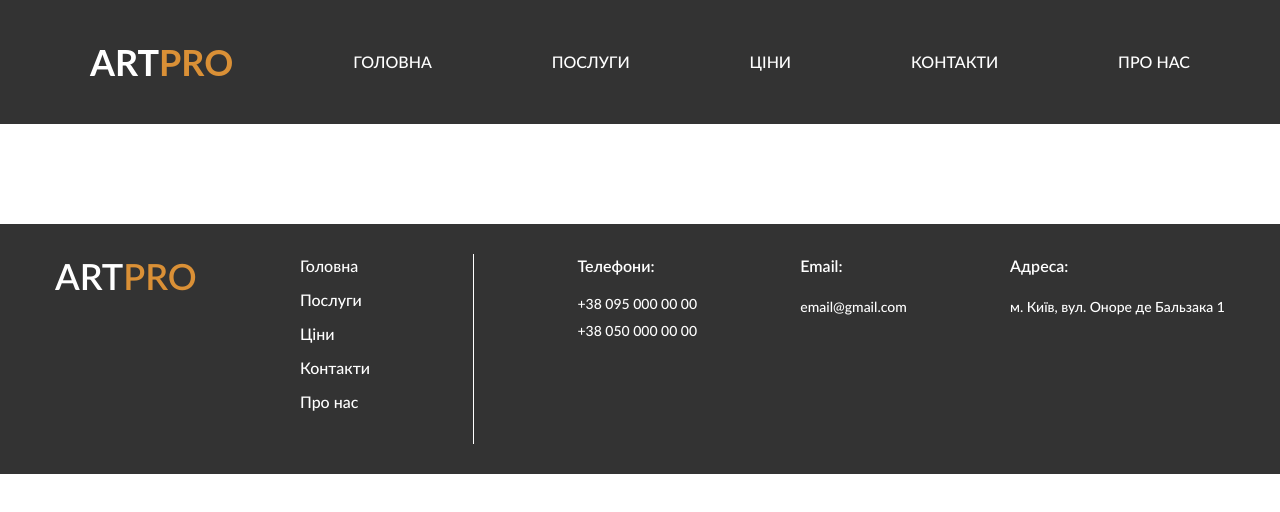
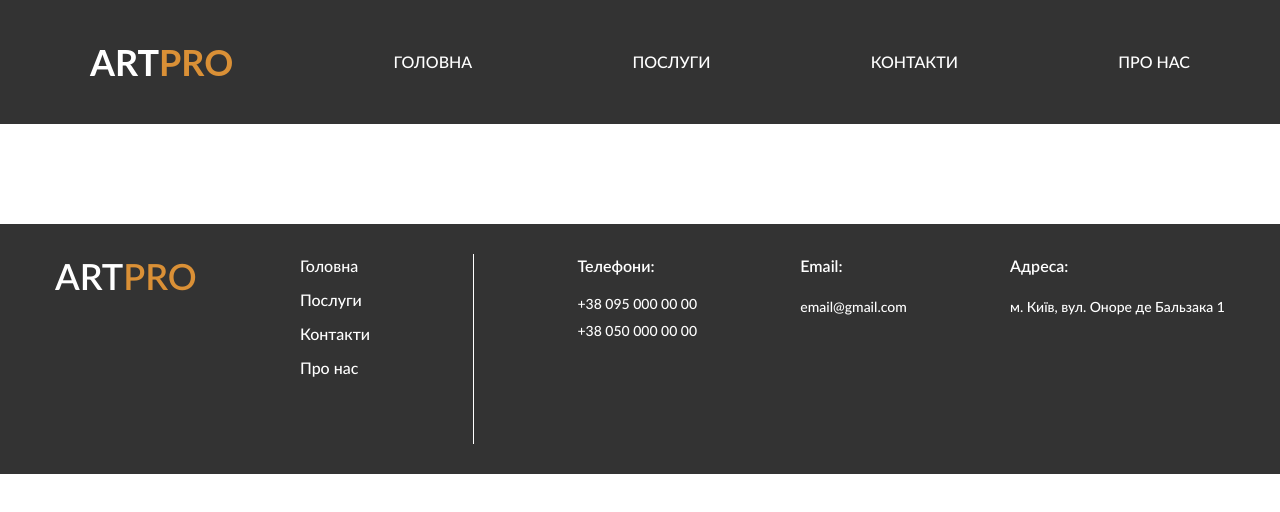
Before and after one commit to xurm0vi4/artpro, a plain HTML site: page about-us.html in a window 1280 px wide. Drawn offline with Linux system fonts and the light colour scheme; a web font is replaced by a local one.

Commit message:
Update about-us.html

```diff
--- a/about-us.html
+++ b/about-us.html
@@ -19,7 +19,6 @@
                         <li><a href="index.html" class="header__logo">ART<span>PRO</span></a></li>
                         <li><a href="index.html" class="header__link">ГОЛОВНА</a></li>
                         <li><a href="services.html" class="header__link">ПОСЛУГИ</a></li>
-                        <li><a href="prices.html" class="header__link">ЦІНИ</a></li>
                         <li><a href="contacts.html" class="header__link">КОНТАКТИ</a></li>
                         <li><a href="about-us.html" class="header__link">ПРО НАС</a></li>
                     </ul>
@@ -35,7 +34,6 @@
                 <ul class="footer__list">
                     <li><a href="index.html" class="footer__link">Головна</a></li>
                     <li><a href="services.html" class="footer__link">Послуги</a></li>
-                    <li><a href="prices.html" class="footer__link">Ціни</a></li>
                     <li><a href="contacts.html" class="footer__link">Контакти</a></li>
                     <li><a href="about-us.html" class="footer__link">Про нас</a></li>
                 </ul>
```
